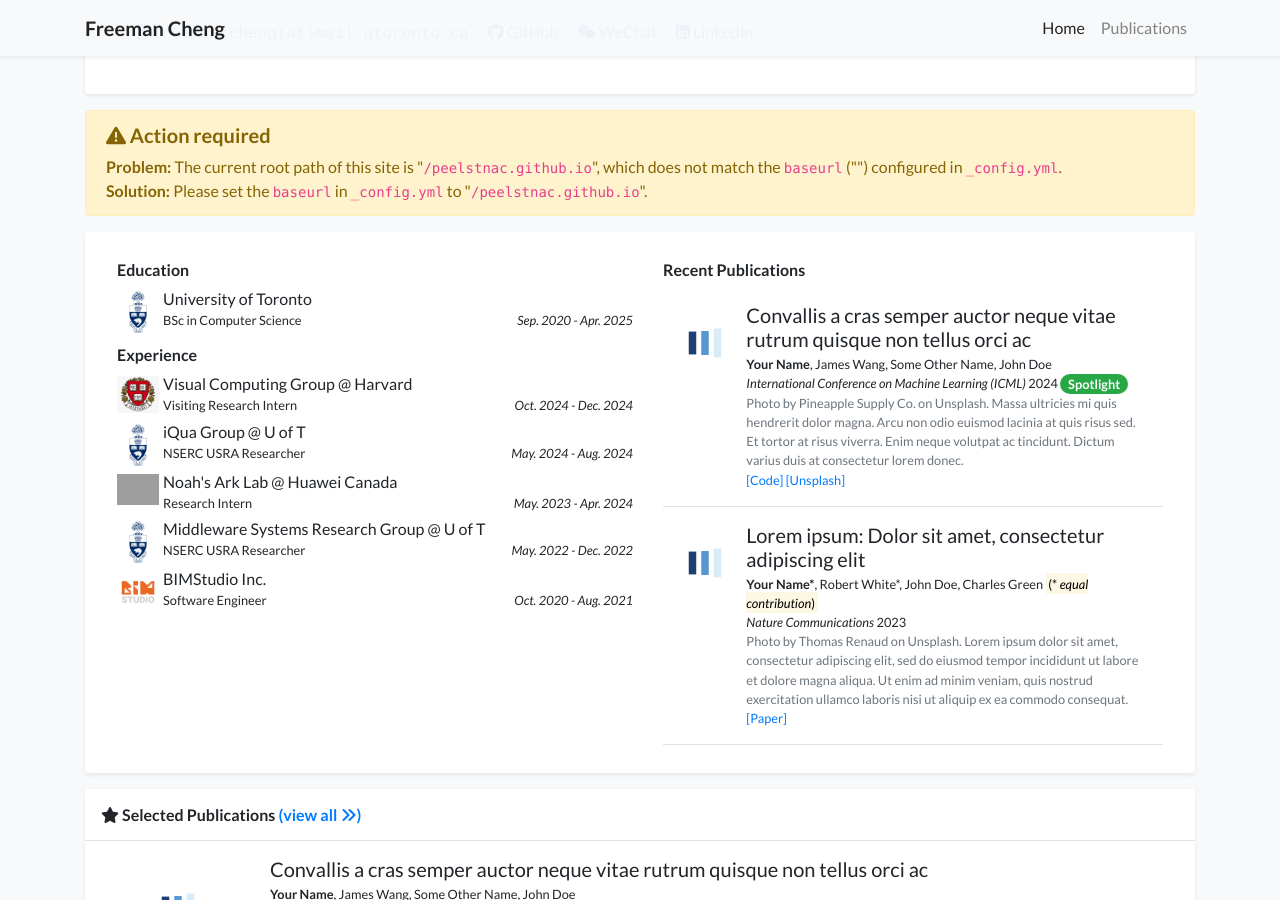
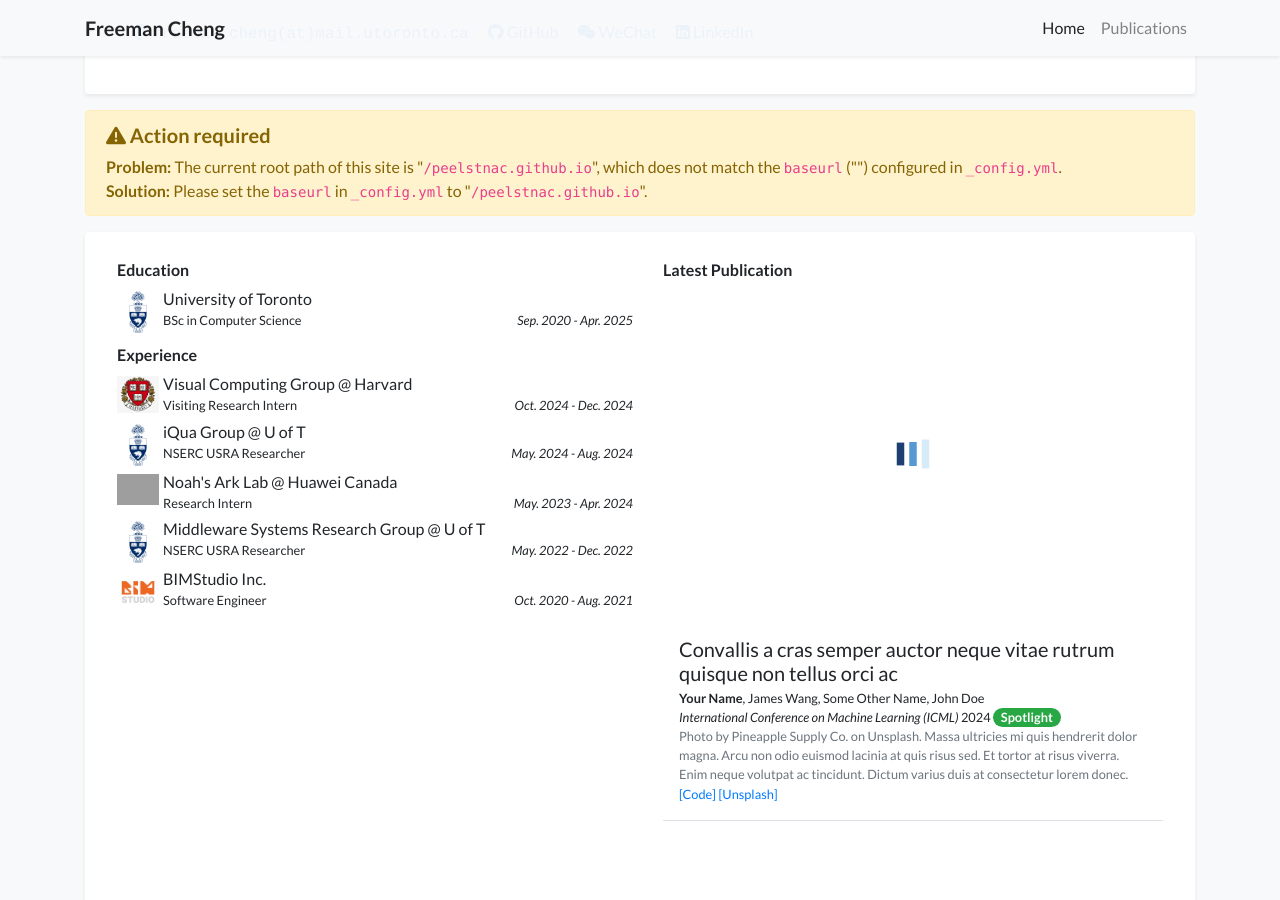
Before and after one commit to peelstnac/peelstnac.github.io, a Jekyll site: the page built from index.html, in a window 1280 px wide and 900 px high, scrolled down 365 px. Built offline with Jekyll 4.4.1, drawn with Linux system fonts in a browser that asks for light colours; a style sheet for code colours, icons or effects is not loaded; grey boxes are pictures that could not be loaded.

Commit message:
introduce pub spotlight

```diff
--- a/_includes/widgets/experience_card.html
+++ b/_includes/widgets/experience_card.html
@@ -55,7 +55,7 @@
                         {% endif %}
                     </div>
 
-                    {% if site.data.profile.awards %}
+                    <!-- {% if site.data.profile.awards %}
                     <div class="col-md-6">
                         <div class="mx-2 my-1">
                             <h6>Honors & Awards</h6>
@@ -71,17 +71,17 @@
                             </ul>
                         </div>
                     </div>
-                    {% endif %}
+                    {% endif %} -->
 
                     <div class="col-md-6">
                         <div class="mx-2 my-1">
                             <h6>
                                 {% if include.title %}{{ include.title }}{% else %}
-                                Recent Publications
+                                Latest Publication
                                 {% endif %}
                             </h6>
                             {% for item in publications limit:include.limit %}
-                            {% include widgets/publication_item.html item=item %}
+                            {% include widgets/publication_spotlight.html item=item %}
                             {% endfor %}
                         </div>
                     </div>
--- /dev/null
+++ b/_includes/widgets/publication_spotlight.html
@@ -0,0 +1,65 @@
+{% assign item = include.item %}
+<div class="d-none d-md-block">
+    <div class="row no-gutters border-bottom border-gray">
+        <!-- Cover Image Row -->
+        <div class="col-12 mb-md-0">
+            {%- if item.cover -%}
+            <img data-src="{{ item.cover | relative_url }}" alt="{{ item.title }}" class="lazy w-100 rounded-sm"
+                src="{{ '/assets/images/empty_300x200.png' | relative_url }}">
+            {%- else -%}
+            <svg class="bubble-visual-hash lazy w-100 rounded-sm" data-bubble-visual-hash="{{ item.id }}"
+                viewBox="0 0 300 200"></svg>
+            {%- endif -%}
+        </div>
+
+        <!-- Content Row -->
+        <div class="col-12 p-3">
+            <h5 class="mt-0 mb-1 font-weight-normal">{{ item.title }}</h5>
+            <p class="mt-0 mb-0 small">{% include widgets/author_list.html authors=item.authors %}</p>
+            <p class="mt-0 mb-0 small">{{item.pub_pre}}<i>{{ item.pub }}</i>{{ item.pub_post }} {{ item.pub_date }} {{
+                item.pub_last }}</p>
+            <p class="mt-0 mb-0 small text-muted">{{ item.abstract }}</p>
+
+            <p class="small pb-0 mb-0 lh-125 text-muted abstract-links">
+                {% for link in item.links %}
+                {% if link[1].url %}
+                <a target="{{ link[1]['target'] }}" href="{{ link[1]['url'] }}">[{{ link[0] }}]</a>
+                {% else %}
+                <a target="_blank" href="{{ link[1] }}">[{{ link[0] }}]</a>
+                {% endif %}
+                {% endfor %}
+            </p>
+        </div>
+    </div>
+</div>
+
+<div class="card w-100 d-md-none border-top-0 border-right-0 border-left-0 rounded-0" style="overflow-y: scroll;">
+    {%- if item.cover -%}
+    <img data-src="{{ item.cover | relative_url }}" alt="{{ item.title }}" class="lazy card-img w-100"
+        src="{{ '/assets/images/empty_300x200.png' | relative_url }}">
+    {%- else -%}
+    <svg class="bubble-visual-hash lazy w-100 rounded-sm" data-bubble-visual-hash="{{ item.id }}"
+        viewBox="0 0 300 200"></svg>
+    {%- endif -%}
+    <div class="card-img-overlay d-flex align-items-start flex-column"
+        style="background-color: rgba(255, 255, 255, 0.85);">
+        <div class="mb-auto"></div>
+        <div>
+            <h5 class="mt-0 mb-1 font-weight-normal">{{ item.title }}</h5>
+            <p class="mt-0 mb-0 small">{% include widgets/author_list.html authors=item.authors %}</p>
+            <p class="mt-0 mb-0 small">{{item.pub_pre}}<i>{{ item.pub }}</i>{{ item.pub_post }} {{ item.pub_date }} {{
+                item.pub_last }}</p>
+            <p class="mt-0 mb-0 small text-muted d-none d-sm-block">{{ item.abstract }}</p>
+
+            <p class="small pb-0 mb-0 lh-125 text-muted abstract-links">
+                {% for link in item.links %}
+                {% if link[1].url %}
+                <a target="{{ link[1]['target'] }}" href="{{ link[1]['url'] }}">[{{ link[0] }}]</a>
+                {% else %}
+                <a target="_blank" href="{{ link[1] }}">[{{ link[0] }}]</a>
+                {% endif %}
+                {% endfor %}
+            </p>
+        </div>
+    </div>
+</div>
```
